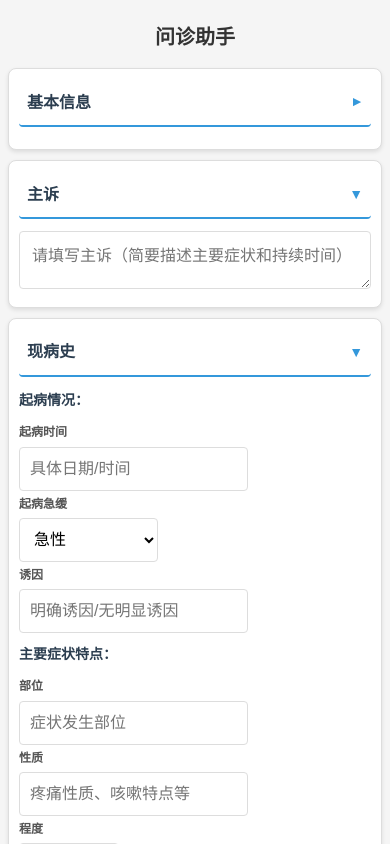
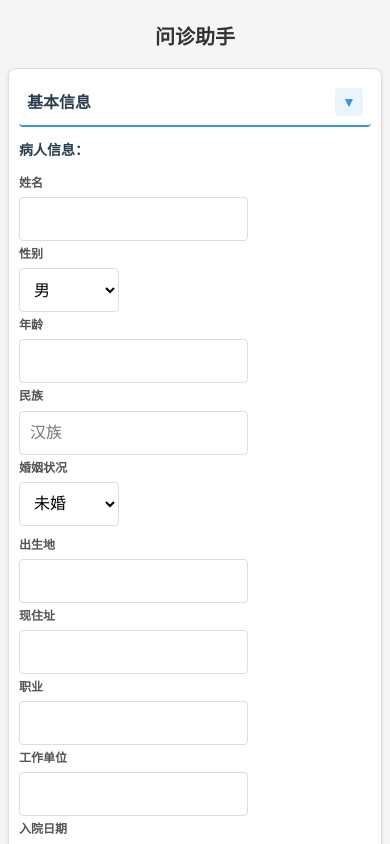
Before and after one commit to xetjzh/Web-Consultation-Assistant, a plain HTML site: page HTMLPage1.html in a window 390 px wide. Both pictures are taken after a click on the element "基本信息". Shown: the top 844 px of the page. Drawn offline with Linux system fonts and the light colour scheme.

Commit message:
限制折叠展开范围

```diff
--- a/HTMLPage1.html
+++ b/HTMLPage1.html
@@ -49,10 +49,10 @@
 
         /* 折叠功能样式 */
         .section h2 {
-            cursor: pointer;
+            cursor: default;
             user-select: none;
             position: relative;
-            padding-right: 20px;
+            padding-right: 30px;
             transition: background-color 0.2s ease;
             /* 移动端触摸优化 */
             -webkit-tap-highlight-color: rgba(0,0,0,0.1);
@@ -63,7 +63,7 @@
         }
 
         .section h2:hover {
-            background-color: rgba(52, 152, 219, 0.05);
+            background-color: rgba(52, 152, 219, 0.02);
         }
 
         .section h2:active {
@@ -79,6 +79,18 @@
             transition: transform 0.3s ease;
             font-size: 12px;
             color: #3498db;
+            width: 24px;
+            height: 24px;
+            display: flex;
+            align-items: center;
+            justify-content: center;
+            border-radius: 4px;
+            background-color: rgba(52, 152, 219, 0.1);
+            cursor: pointer;
+        }
+
+        .section h2::after:hover {
+            background-color: rgba(52, 152, 219, 0.2);
         }
 
         .section.collapsed h2::after {
@@ -179,7 +191,7 @@
             .section h2 {
                 font-size: 16px;
                 margin-bottom: 12px;
-                padding: 8px 25px 8px 8px;
+                padding: 8px 35px 8px 8px;
                 border-radius: 4px;
                 min-height: 48px; /* 增加触摸目标大小 */
             }
@@ -187,6 +199,8 @@
             .section h2::after {
                 font-size: 14px;
                 right: 8px;
+                width: 28px;
+                height: 28px;
             }
 
             .form-row {
@@ -830,18 +844,49 @@
         function initializeCollapsibleSections() {
             const sectionHeaders = document.querySelectorAll('.section h2');
             sectionHeaders.forEach(header => {
-                // 为每个标题添加点击事件
+                // 移除标题的点击事件，只保留折叠按钮的事件
+                header.style.cursor = 'default';
+
+                // 为折叠按钮添加点击事件
                 header.addEventListener('click', function(e) {
+                    // 只有点击在右侧按钮区域时才触发折叠
+                    const rect = this.getBoundingClientRect();
+                    const clickX = e.clientX;
+                    const rightEdge = rect.right;
+
+                    // 检测是否为移动端
+                    const isMobile = window.innerWidth <= 768;
+                    const buttonWidth = isMobile ? 28 : 24; // 移动端按钮更大
+                    const clickTolerance = isMobile ? 15 : 10; // 移动端点击容差更大
+
+                    // 判断是否点击在折叠按钮区域
+                    if (clickX >= rightEdge - buttonWidth - clickTolerance) {
                         e.preventDefault();
                         e.stopPropagation();
                         toggleSection(this);
+                    }
                 });
 
                 // 为移动端添加触摸事件支持
                 header.addEventListener('touchend', function(e) {
+                    // 获取触摸点位置
+                    if (e.changedTouches && e.changedTouches.length > 0) {
+                        const touch = e.changedTouches[0];
+                        const rect = this.getBoundingClientRect();
+                        const touchX = touch.clientX;
+                        const rightEdge = rect.right;
+
+                        // 移动端使用更大的按钮区域和容差
+                        const buttonWidth = 28;
+                        const touchTolerance = 15;
+
+                        // 判断是否触摸在折叠按钮区域
+                        if (touchX >= rightEdge - buttonWidth - touchTolerance) {
                             e.preventDefault();
                             e.stopPropagation();
                             toggleSection(this);
+                        }
+                    }
                 });
 
                 // 确保标题可以被触摸
```
Lines whose indentation alone changed are shown as unchanged.
